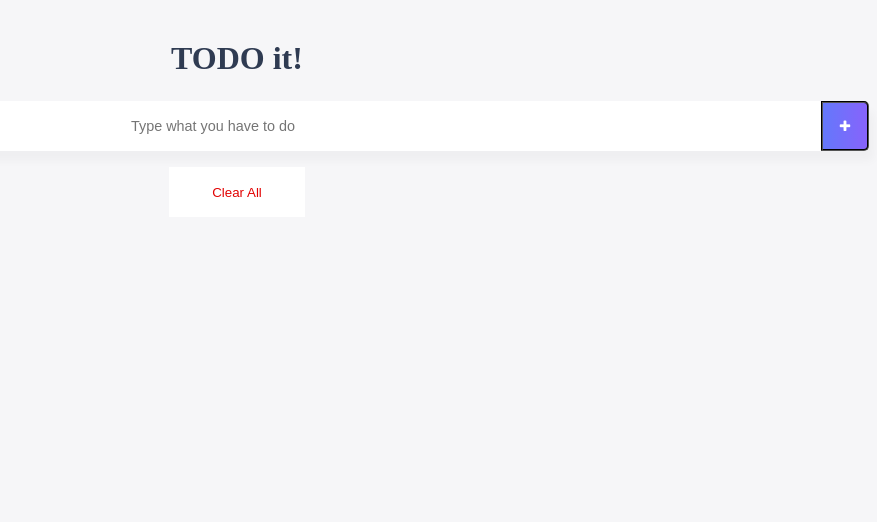
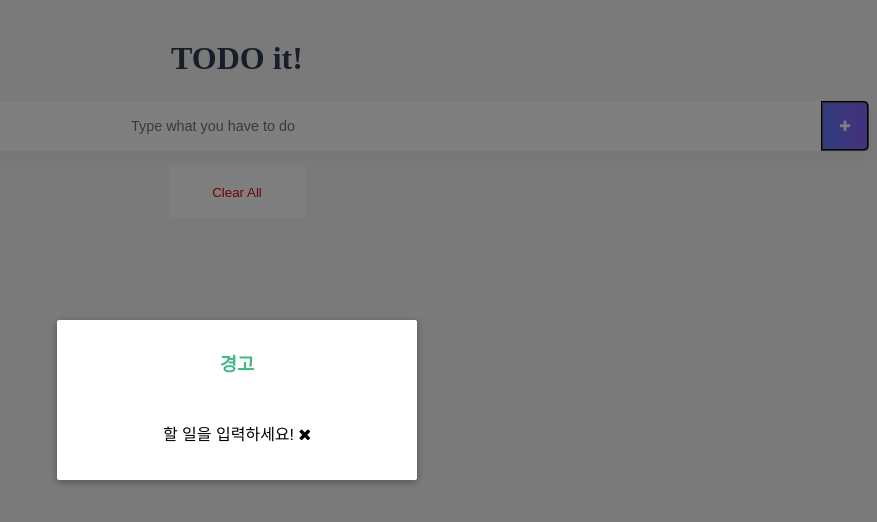
Before and after one commit to GUGIG/My-First-Vue-App, a Vue app: page / in a window 1280 px wide. Both pictures are taken after a click on the button 1248 px from the left and 126 px from the top of the page. Shown: the top 522 px of the page, without its empty margins (403-1280 px from the left). Built offline with nearby package versions, Linux system fonts and the light colour scheme.

Commit message:
completed making app.

```diff
--- a/src/components/TodoFooter.vue
+++ b/src/components/TodoFooter.vue
@@ -32,7 +32,4 @@
     height: 50px;
     margin: auto;
 }
-.clearAllBtn:focus {
-    outline: none;
-}
 </style>
--- a/src/components/TodoInput.vue
+++ b/src/components/TodoInput.vue
@@ -1,5 +1,8 @@
 <template>
     <div class="inputBox shadow">
+        <!-- <div>
+            {{ newTodoItem }}
+        </div>-->
         <input
             type="text"
             v-model="newTodoItem"
@@ -14,14 +17,26 @@
             <i class="addBtn fa fa-plus" aria-hidden="true"></i>
             <!-- using awesome icon -->
         </button>
+
+        <Modal v-if="showModal" @close="showModal = false" class="modal">
+            <h3 slot="header">경고</h3>
+            <div slot="body"></div> <!--defalut body 메세지 안띄우려고 빈 div태그에 slot 넣음. -->
+            <span slot="footer" @click="showModal = false">
+                할 일을 입력하세요!
+                <i class="closeModalBtn fa fa-times" aria-hidden="true"></i>
+            </span>
+        </Modal>
     </div>
 </template>
 
 <script>
+import Modal from "./common/Modal.vue";
+
 export default {
     data() {
         return {
-            newTodoItem: ""
+            newTodoItem: "",
+            showModal: false
         };
     },
     methods: {
@@ -29,13 +44,19 @@
             if (this.newTodoItem !== "") {
                 // 값이 있을 때만 밑의 로직 실행
                 var value = this.newTodoItem && this.newTodoItem.trim(); // 뭔데 이거;;
-                this.$emit('addTodo', value);
+                this.$emit("addTodo", value);
                 this.clearInput();
+            } else {
+                // alert("값을 입력하세요!");
+                this.showModal = !this.showModal;
             }
         },
         clearInput: function() {
             this.newTodoItem = "";
         }
+    },
+    components: {
+        Modal: Modal
     }
 };
 </script>
--- a/src/components/TodoList.vue
+++ b/src/components/TodoList.vue
@@ -1,8 +1,9 @@
 <template>
     <section>
         <!-- ul>li{할 일 $}*4 -->
-        <ul>
+        <transition-group name="list" tag="ul"> <!--여기서 name속성은 form에서의 name과는 다르다. 이놈에게 적용할 css와 관련이 있다고 한다. -->
             <li v-for="(todoItem, index) in propsdata" :key="todoItem" class="shadow">
+                <!-- 책에선 v-for할 때 :key를 꼭 넣어주는게 '좋다' 라고 되어있다. 나중에 버전이 올라가면서 이건 필수가 된 것 같다. -->
                 <i class="checkBtn fa fa-check" aria-hidden="true"></i>
                 {{ todoItem }}
                 <span
@@ -13,18 +14,18 @@
                     <i class="fa fa-trash-o" aria-hidden="true"></i>
                 </span>
             </li>
-        </ul>
+        </transition-group>
     </section>
 </template>
 
 <script>
 export default {
-    props: ['propsdata'], // 얘는 data옵션처럼 함수로 선언 안해도 되는거야...?
+    props: ["propsdata"], // 얘는 data옵션처럼 함수로 선언 안해도 되는거야...?
     methods: {
         removeTodo: function(todoItem, index) {
             // localStorage.removeItem(todoItem);
             // this.propsdata.splice(index, 1); 만약 이벤트 활성 대신 얘를 썼어도 정상작동할까?
-            this.$emit('removeTodo', todoItem, index);
+            this.$emit("removeTodo", todoItem, index);
         }
     }
 };
@@ -57,4 +58,27 @@
     margin-left: auto;
     color: #de4343;
 }
+
+.list-item {
+    display: inline-block;
+    margin-right: 10px;
+}
+.list-move {
+    transition: transform 1s; /* 얘는 없어도 동작하던데, 왜있는거임? */
+}
+.list-leave-active { /* li 하나 없어질 때 바뀌어야할 style & delay time */
+    /* transition: opacity .3s, transform .5s; */
+    transition: background-color .2s, transform .4s;
+}
+.list-enter-active { /* li 추가될 때 바뀌어야할 style & delay time */
+    transition: transform .3s;
+}
+.list-leave-to { /* li 없어질 때 동작해야할 애니메이션 */
+    /* opacity: 0; */
+    transform: translateX(100%);
+    background-color: aquamarine;
+}
+.list-enter { /* li 추가될 때 동작해야할 애니메이션 */
+    transform: translateX(100%);
+}
 </style>
--- /dev/null
+++ b/src/components/common/Modal.vue
@@ -0,0 +1,97 @@
+<template>
+    <transition name="modal">
+        <div class="modal-mask">
+            <div class="modal-wrapper">
+                <div class="modal-container">
+                    <div class="modal-header">
+                        <slot name="header">default header</slot>
+                    </div>
+
+                    <div class="modal-body">
+                        <slot name="body">default body</slot>
+                    </div>
+
+                    <div class="modal-footer">
+                        <slot name="footer">
+                            default footer
+                            <button
+                                class="modal-default-button"
+                                @click="$emit('close')"
+                            >OK</button>
+                        </slot>
+                    </div>
+                </div>
+            </div>
+        </div>
+    </transition>
+</template>
+
+<script>
+export default {};
+</script>
+
+<style>
+.modal-mask {
+    position: fixed;
+    z-index: 9998;
+    top: 0;
+    left: 0;
+    width: 100%;
+    height: 100%;
+    background-color: rgba(0, 0, 0, 0.5);
+    display: table;
+    transition: opacity 0.3s ease;
+}
+
+.modal-wrapper {
+    display: table-cell;
+    vertical-align: middle;
+}
+
+.modal-container {
+    width: 300px;
+    margin: 0px auto;
+    padding: 20px 30px;
+    background-color: #fff;
+    border-radius: 2px;
+    box-shadow: 0 2px 8px rgba(0, 0, 0, 0.33);
+    transition: all 0.3s ease;
+    font-family: Helvetica, Arial, sans-serif;
+}
+
+.modal-header h3 {
+    margin-top: 0;
+    color: #42b983;
+}
+
+.modal-body {
+    margin: 20px 0;
+}
+
+.modal-default-button {
+    float: right;
+}
+
+/*
+ * The following styles are auto-applied to elements with
+ * transition="modal" when their visibility is toggled
+ * by Vue.js.
+ *
+ * You can easily play with the modal transition by editing
+ * these styles.
+ */
+
+.modal-enter {
+    opacity: 0;
+}
+
+.modal-leave-active {
+    opacity: 0;
+}
+
+.modal-enter .modal-container,
+.modal-leave-active .modal-container {
+    -webkit-transform: scale(1.1);
+    transform: scale(1.1);
+}
+</style>
```
